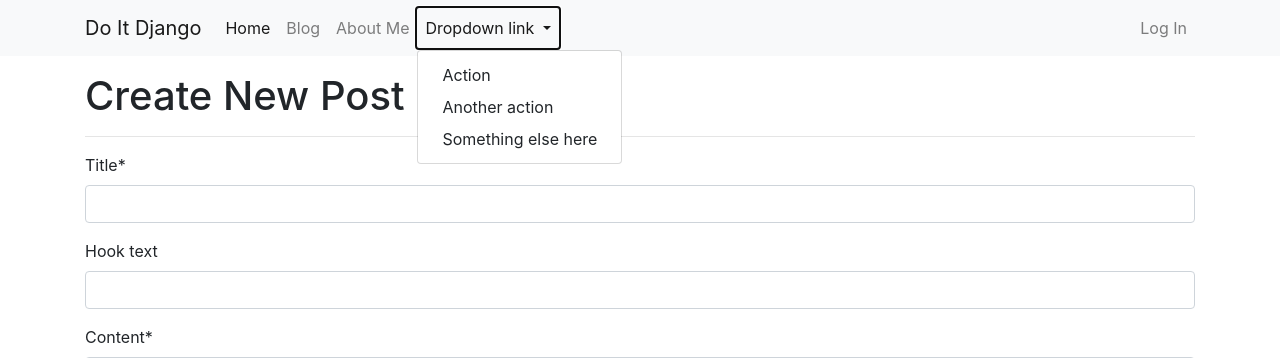
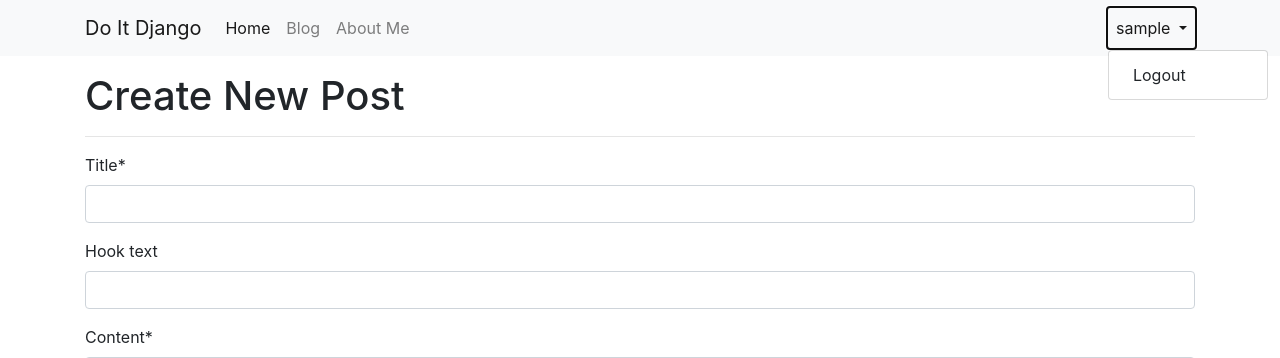
Before and after one commit to PajaritoMoyqi/Easyspub-DJANGO-do-it, a Django app: page /blog/create_post/ in a window 1280 px wide, after a click that opens the changed part. Shown: the top 358 px of the page. Run offline with Django 4.2, Linux system fonts and the light colour scheme; a user stored in the database is signed in; tables that the repository leaves empty hold one stand-in row (values such as "Sample post"); some libraries are stand-ins or nearby versions.

Commit message:
google login added

```diff
--- a/blog/templates/blog/navbar.html
+++ b/blog/templates/blog/navbar.html
@@ -1,3 +1,5 @@
+{% load socialaccount %}
+
 <nav class="navbar navbar-expand-lg navbar-light bg-light">
     <div class="container">
         <a class="navbar-brand" href="/">Do It Django</a>
@@ -16,22 +18,23 @@
                 <li class="nav-item">
                     <a class="nav-link" href="/about_me/">About Me</a>
                 </li>
+            </ul>
+            <ul class="navbar-nav ml-auto">
+                {% if user.is_authenticated %}
                     <li class="nav-item dropdown">
                         <a class="nav-link dropdown-toggle" href="#" id="navbarDropdownMenuLink" role="button"
                             data-toggle="dropdown" aria-haspopup="true" aria-expanded="false">
-                      Dropdown link
+                            {{ user.username }}
                         </a>
                         <div class="dropdown-menu" aria-labelledby="navbarDropdownMenuLink">
-                      <a class="dropdown-item" href="#">Action</a>
-                      <a class="dropdown-item" href="#">Another action</a>
-                      <a class="dropdown-item" href="#">Something else here</a>
+                            <a class="dropdown-item" href="/accounts/logout">Logout</a>
                         </div>
                     </li>
-          </ul>
-          <ul class="navbar-nav ml-auto">
+                {% else %}
                     <li class="nav-item">
                         <a class="nav-link" href="#" data-toggle="modal" data-target="#loginModal">Log In</a>
                     </li>
+                {% endif %}
             </ul>
         </div>
     </div>
@@ -51,11 +54,11 @@
           <div class="modal-body">
               <div class="row">
                   <div class="col-md-6">
-                      <button type="button" class="btn btn-outline-dark btn-block btn-sm "><i class="fab fa-google"></i>&nbsp&nbsp Log in with Google</button>
-                      <button type="button" class="btn btn-outline-dark btn-block btn-sm "><i class="far fa-envelope"></i>&nbsp&nbsp Log in with E-mail</button>
+                      <a role="button" class="btn btn-outline-dark btn-block btn-sm" href="{% provider_login_url 'google' %}"><i class="fab fa-google"></i>&nbsp&nbsp Log in with Google</a>
+                      <a role="button" class="btn btn-outline-dark btn-block btn-sm" href="/accounts/login/"><i class="far fa-envelope"></i>&nbsp&nbsp Log in with E-mail</a>
                   </div>
                   <div class="col-md-6">
-                      <button type="button" class="btn btn-outline-dark btn-block btn-sm"><i class="far fa-envelope"></i>&nbsp&nbsp Sign Up with E-mail</button>
+                      <button type="button" class="btn btn-outline-dark btn-block btn-sm" href="/accounts/signup/"><i class="far faxx-envelope"></i>&nbsp&nbsp Sign Up with E-mail</button>
                   </div>
               </div>
           </div>
--- a/do_it_example/urls.py
+++ b/do_it_example/urls.py
@@ -24,6 +24,7 @@ urlpatterns = [
     path('blog/', include('blog.urls')),
     path('admin/', admin.site.urls),
     path('markdownx/', include('markdownx.urls')),
+    path('accounts/', include('allauth.urls')),
     path('', include('single_pages.urls')),
 ]
 
```
Also changed, not shown: do_it_example/settings.py (+15 -0 lines). Lines whose indentation alone changed are shown as unchanged.
